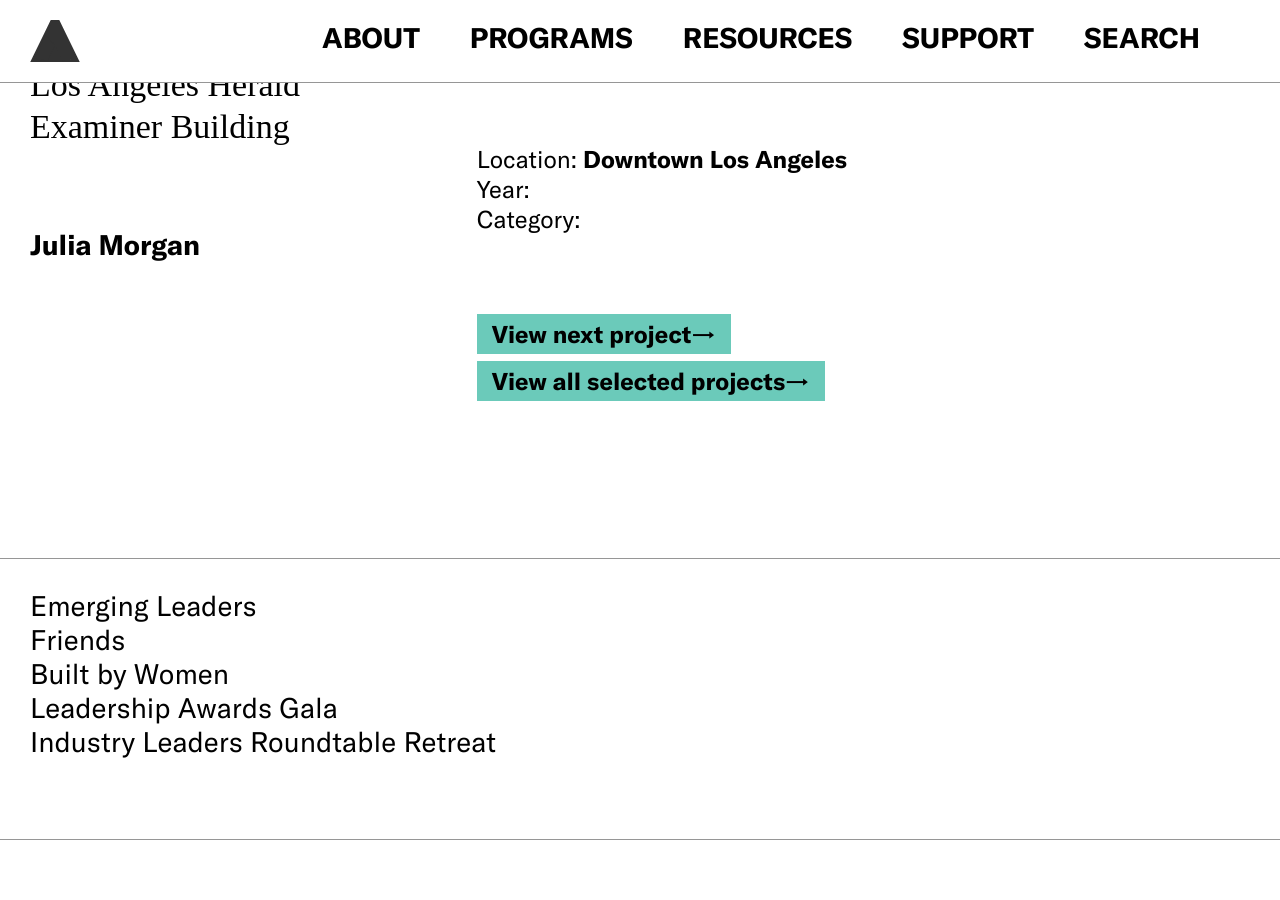
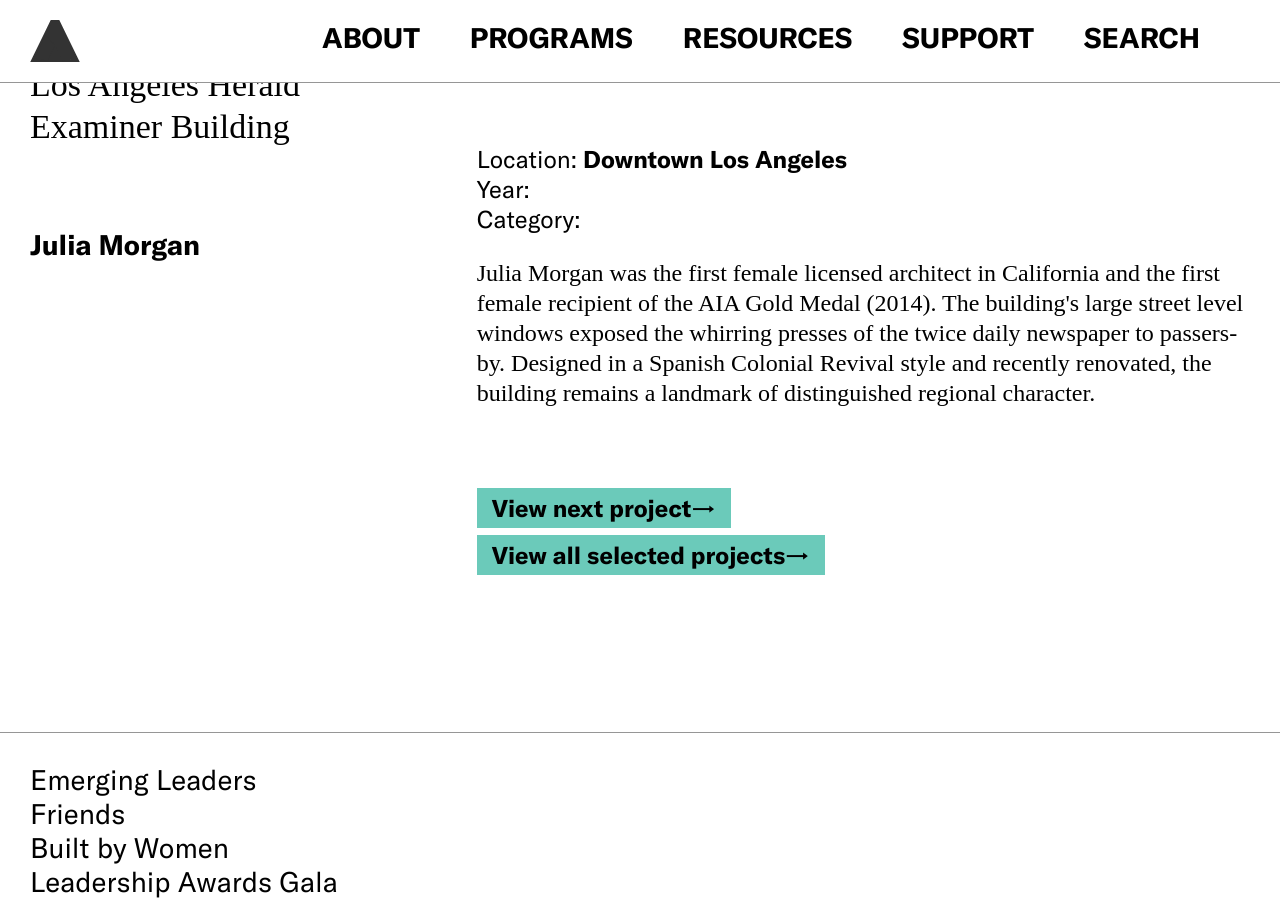
Before and after one commit to jengalas/bwaf-bbw, a Jekyll site: the page built from _bbw-projects/los-angeles-herald-examiner-building.md, in a window 1280 px wide and 900 px high, scrolled down 513 px. Built offline with Jekyll 4.4.1, drawn with Linux system fonts in a browser that asks for light colours; some web fonts are replaced.

Commit message:
Update from Forestry.io Chun Schlesinger-Fried updated _bbw-projects/los-angeles-herald-examiner-building.md

```diff
--- a/_bbw-projects/los-angeles-herald-examiner-building.md
+++ b/_bbw-projects/los-angeles-herald-examiner-building.md
@@ -10,7 +10,11 @@
   role: ''
 location: Downtown Los Angeles
 year:
-description: ''
+description: Julia Morgan was the first female licensed architect in California and
+  the first female recipient of the AIA Gold Medal (2014). The building's large street
+  level windows exposed the whirring presses of the twice daily newspaper to passers-by.
+  Designed in a Spanish Colonial Revival style and recently renovated, the building
+  remains a landmark of distinguished regional character.
 images: []
 
 ---
```
